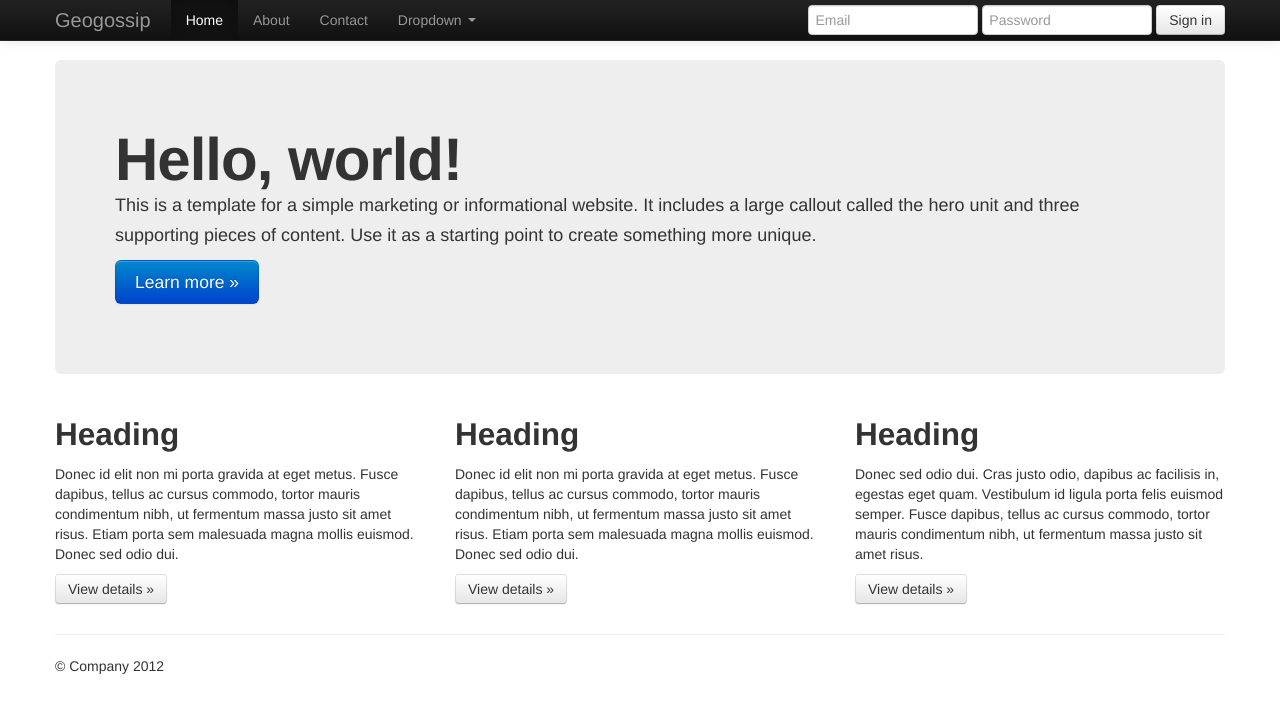
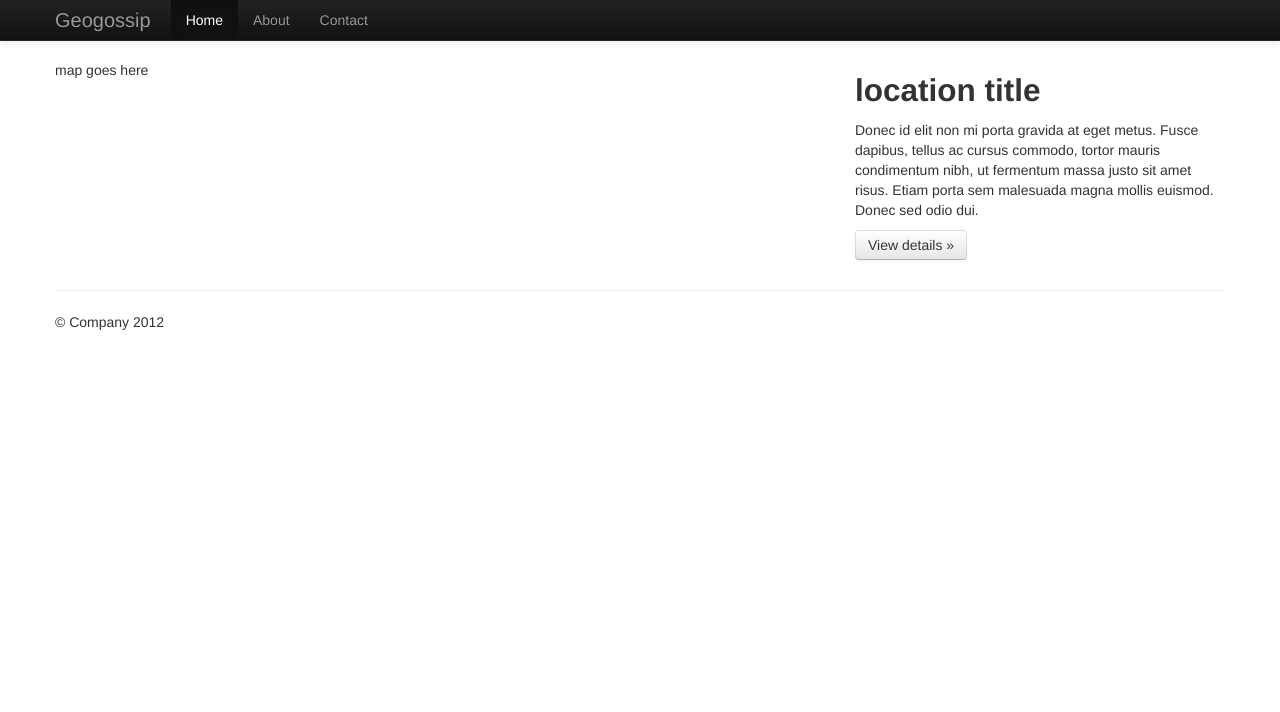
Before and after one commit to jyw2116/geogossip, a plain HTML site: page index.html in a window 1280 px wide. Drawn offline with nearby package versions, Linux system fonts and the light colour scheme.

Commit message:
removed unnecessary stuff

```diff
--- a/index.html
+++ b/index.html
@@ -29,8 +29,6 @@
             <p class="chromeframe">You are using an <strong>outdated</strong> browser. Please <a href="http://browsehappy.com/">upgrade your browser</a> or <a href="http://www.google.com/chromeframe/?redirect=true">activate Google Chrome Frame</a> to improve your experience.</p>
         <![endif]-->
 
-        <!-- This code is taken from http://twitter.github.com/bootstrap/examples/hero.html -->
-
         <div class="navbar navbar-inverse navbar-fixed-top">
             <div class="navbar-inner">
                 <div class="container">
@@ -45,24 +43,7 @@
                             <li class="active"><a href="#">Home</a></li>
                             <li><a href="#about">About</a></li>
                             <li><a href="#contact">Contact</a></li>
-                            <li class="dropdown">
-                                <a href="#" class="dropdown-toggle" data-toggle="dropdown">Dropdown <b class="caret"></b></a>
-                                <ul class="dropdown-menu">
-                                    <li><a href="#">Action</a></li>
-                                    <li><a href="#">Another action</a></li>
-                                    <li><a href="#">Something else here</a></li>
-                                    <li class="divider"></li>
-                                    <li class="nav-header">Nav header</li>
-                                    <li><a href="#">Separated link</a></li>
-                                    <li><a href="#">One more separated link</a></li>
-                                </ul>
-                            </li>
                         </ul>
-                        <form class="navbar-form pull-right">
-                            <input class="span2" type="text" placeholder="Email">
-                            <input class="span2" type="password" placeholder="Password">
-                            <button type="submit" class="btn">Sign in</button>
-                        </form>
                     </div><!--/.nav-collapse -->
                 </div>
             </div>
@@ -70,30 +51,16 @@
 
         <div class="container">
 
-            <!-- Main hero unit for a primary marketing message or call to action -->
-            <div class="hero-unit">
-                <h1>Hello, world!</h1>
-                <p>This is a template for a simple marketing or informational website. It includes a large callout called the hero unit and three supporting pieces of content. Use it as a starting point to create something more unique.</p>
-                <p><a class="btn btn-primary btn-large">Learn more &raquo;</a></p>
-            </div>
-
             <!-- Example row of columns -->
             <div class="row">
-                <div class="span4">
-                    <h2>Heading</h2>
-                    <p>Donec id elit non mi porta gravida at eget metus. Fusce dapibus, tellus ac cursus commodo, tortor mauris condimentum nibh, ut fermentum massa justo sit amet risus. Etiam porta sem malesuada magna mollis euismod. Donec sed odio dui. </p>
-                    <p><a class="btn" href="#">View details &raquo;</a></p>
+                <div class="span8">
+                    map goes here
                 </div>
                 <div class="span4">
-                    <h2>Heading</h2>
+                    <h2>location title</h2>
                     <p>Donec id elit non mi porta gravida at eget metus. Fusce dapibus, tellus ac cursus commodo, tortor mauris condimentum nibh, ut fermentum massa justo sit amet risus. Etiam porta sem malesuada magna mollis euismod. Donec sed odio dui. </p>
                     <p><a class="btn" href="#">View details &raquo;</a></p>
                </div>
-                <div class="span4">
-                    <h2>Heading</h2>
-                    <p>Donec sed odio dui. Cras justo odio, dapibus ac facilisis in, egestas eget quam. Vestibulum id ligula porta felis euismod semper. Fusce dapibus, tellus ac cursus commodo, tortor mauris condimentum nibh, ut fermentum massa justo sit amet risus.</p>
-                    <p><a class="btn" href="#">View details &raquo;</a></p>
-                </div>
             </div>
 
             <hr>
```
